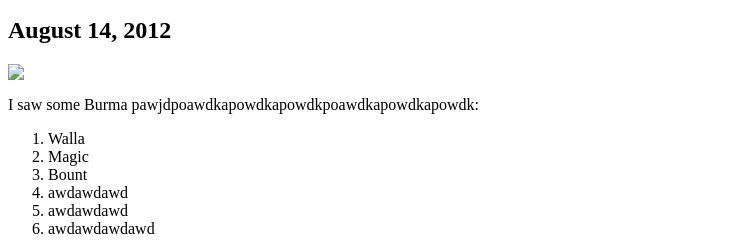
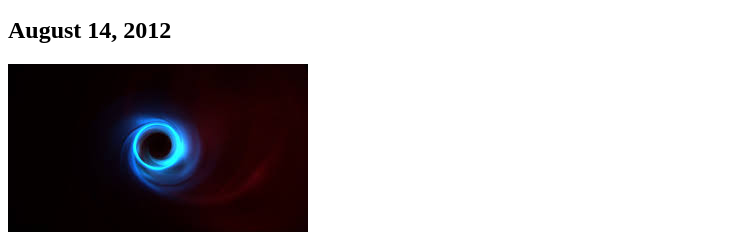
Before and after one commit to Grendlee/grendlee.github.io, a plain HTML site: page index.html in a window 1280 px wide. Shown: the part 175-420 px from the top of the page, without its empty margins (0-741 px from the left). Drawn offline with Linux system fonts and the light colour scheme.

Commit message:
Update index.html

```diff
--- a/index.html
+++ b/index.html
@@ -14,7 +14,7 @@
 			<dd>Route 66666</dd>
 		</dl>
 		<h2>August 14, 2012</h2>
-		<img src="images/segway2.jpg">
+		<img src="https://raw.githubusercontent.com/Grendlee/grendlee.github.io/main/download.jpeg">
 		<p>
 			I saw some Burma pawjdpoawdkapowdkapowdkpoawdkapowdkapowdk:
 		</p>
```
